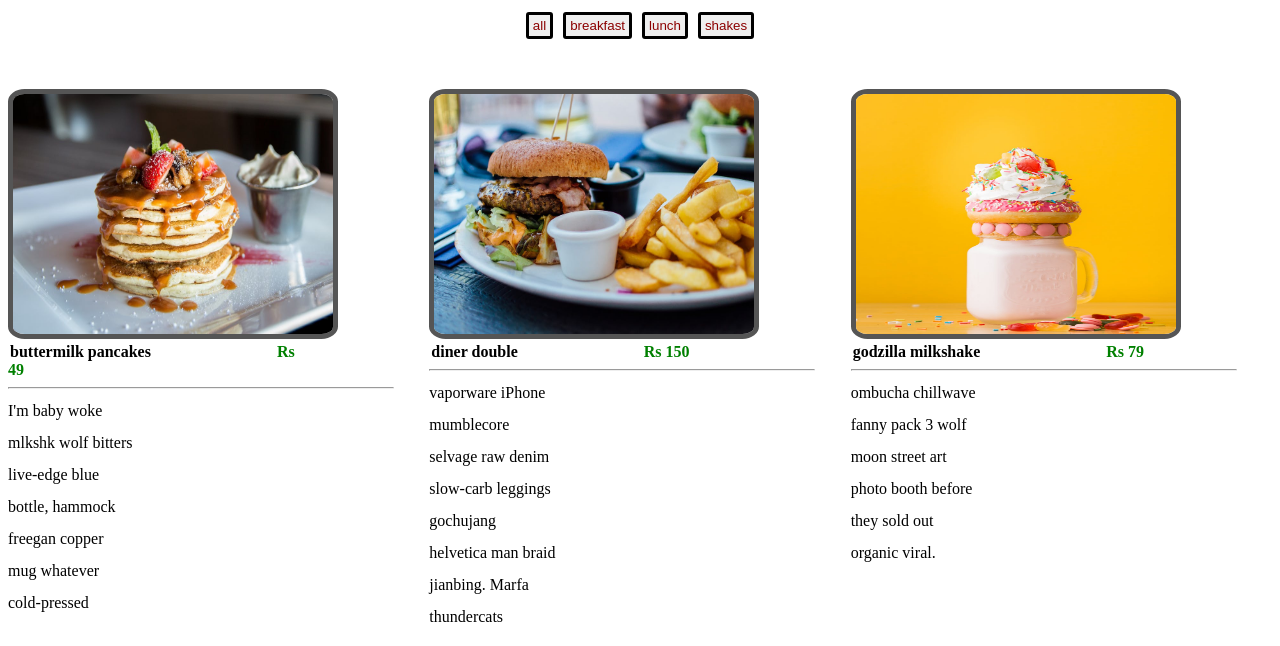
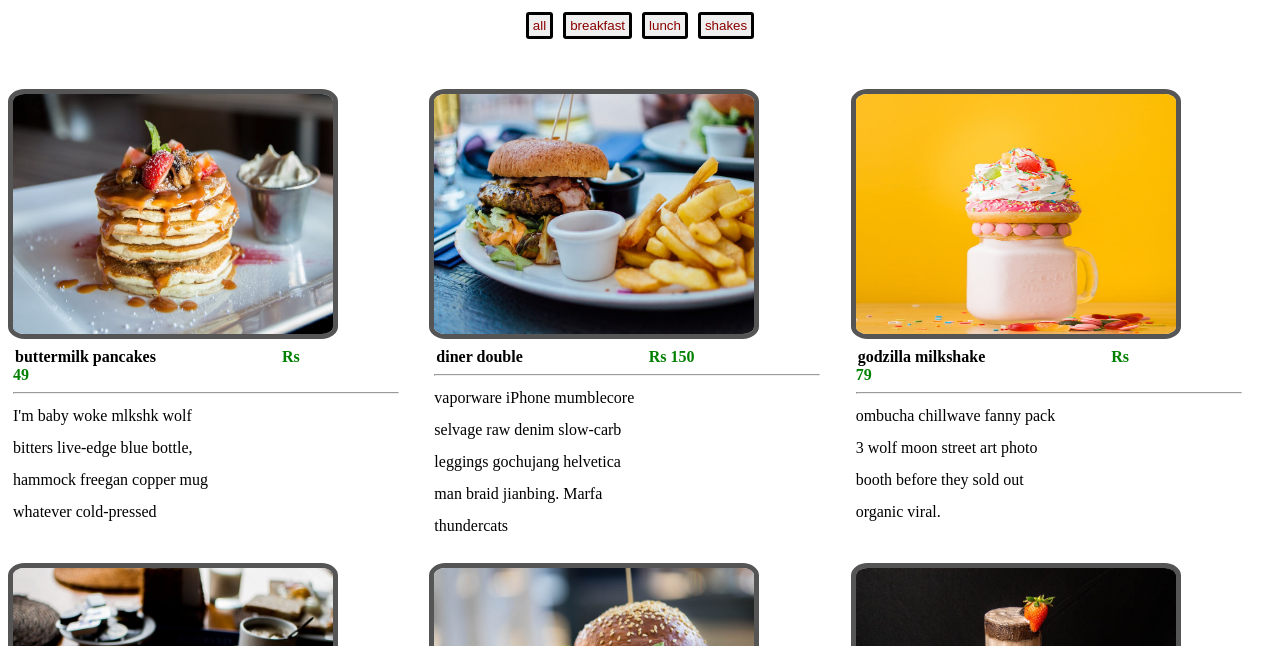
Before and after one commit to Harshkrsingh05/hkmenu, a plain HTML site: page index.html in a window 1280 px wide. Shown: the part 122-768 px from the top of the page. Drawn offline with Linux system fonts and the light colour scheme.

Commit message:
Update styles.css

```diff
--- a/styles.css
+++ b/styles.css
@@ -54,5 +54,8 @@ hr {
 
 .item-text{
   line-height: 2;
-  width: 30%;
+  width: 50%;
 }
+.item-info{
+  padding: 5px 5px;
+}
```
